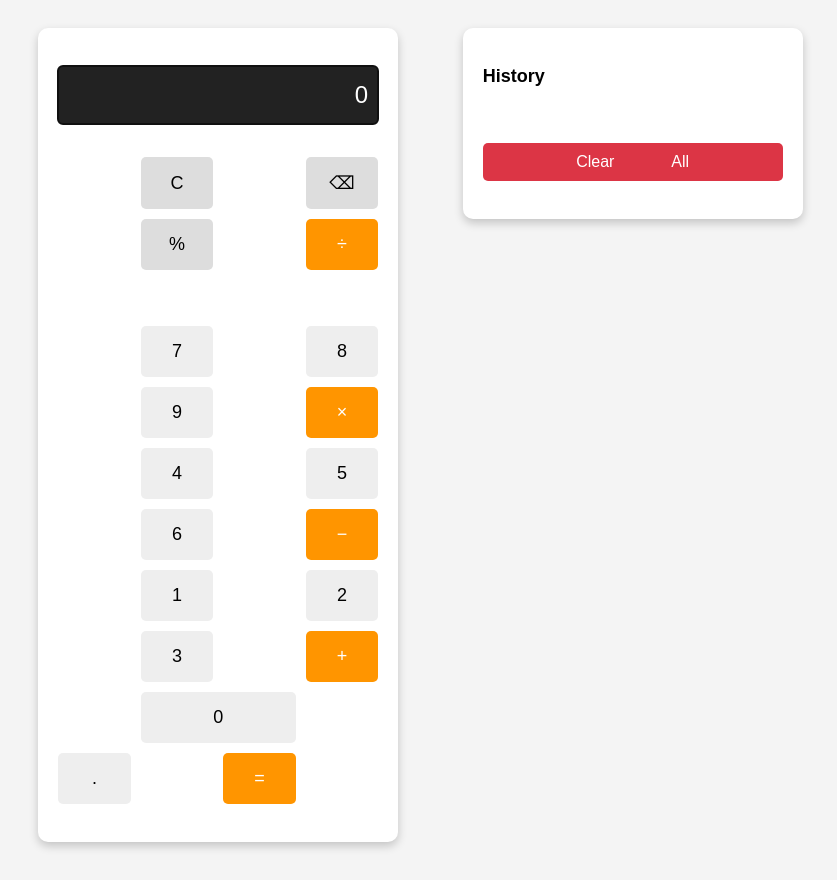
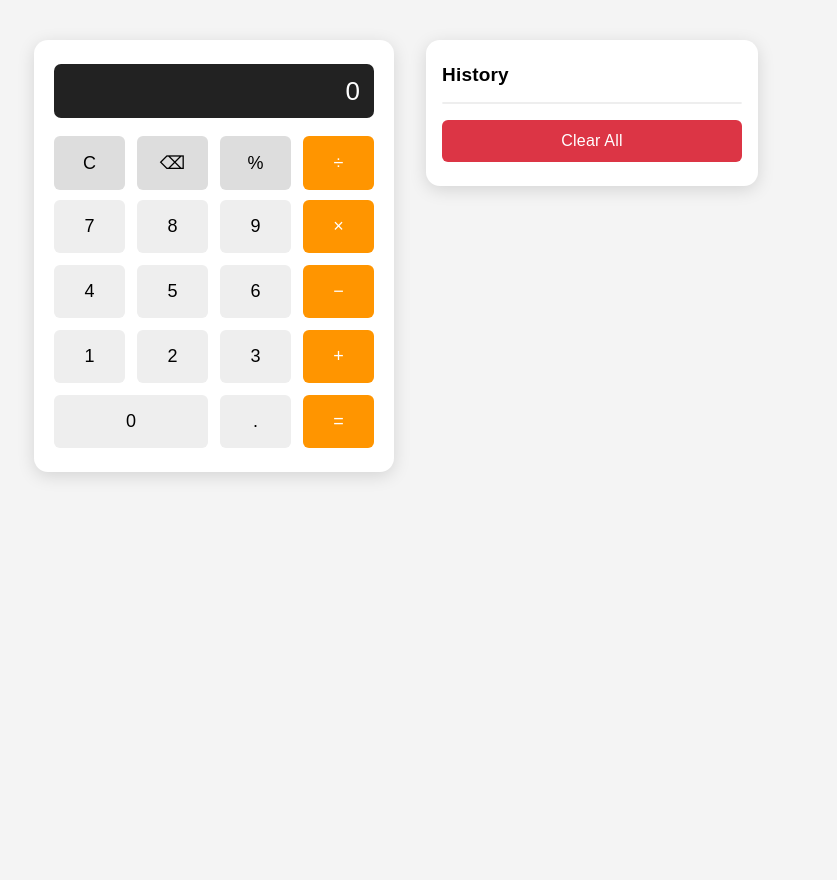
Before and after one commit to mohammadravoof/calculator, a plain HTML site: page index.html in a window 1280 px wide. Shown: the whole page, without its empty margins (244-1081 px from the left). Before the commit the page ends 856 px from the top, so only its background shows below. Drawn offline with Linux system fonts and the light colour scheme.

Commit message:
Fix (Layout)
Fixed the UI layout missmatch

```diff
--- a/index.html
+++ b/index.html
@@ -1,90 +1,382 @@
 <!DOCTYPE html>
 <html>
-
   <head>
     <title>Calculator</title>
   </head>
-
   <body
-    style="display:flex;justify-content:center;align-items:flex-start;height:100vh;background:#f4f4f4;font-family:Arial;padding:20px;">
-
+    style="
+      background: #f4f4f4;
+      font-family: Arial;
+      margin: 0;
+      min-height: 100vh;
+    "
+  >
+    <div
+      style="
+        display: flex;
+        justify-content: center;
+        align-items: flex-start;
+        min-height: 100vh;
+        gap: 32px;
+        padding: 40px 16px;
+      "
+    >
       <!-- Calculator Section -->
       <div
-        style="width:320px;background:#fff;padding:20px;border-radius:10px;box-shadow:0 4px 10px rgba(0,0,0,0.2);margin-right:20px;">
+        style="
+          width: 320px;
+          background: #fff;
+          padding: 24px 20px 24px 20px;
+          border-radius: 14px;
+          box-shadow: 0 4px 17px rgba(0, 0, 0, 0.13);
+        "
+      >
         <!-- Display -->
-
-        <input id="display" type="text"
-            style="width:100%;height:58px;background:#222;color:#fff;font-size:24px;text-align:right;padding:10px;border-radius:5px;margin-bottom:15px;border:none;box-sizing:border-box;"
-            value="0" autofocus />
-
+        <input
+          id="display"
+          type="text"
+          value="0"
+          autofocus
+          style="
+            width: 100%;
+            height: 54px;
+            background: #222;
+            color: #fff;
+            font-size: 26px;
+            text-align: right;
+            padding: 10px 14px;
+            border-radius: 7px;
+            margin-bottom: 18px;
+            border: none;
+            box-sizing: border-box;
+            outline: none;
+          "
+        />
 
         <!-- Buttons -->
-        <div style="display:grid;grid-template-columns:repeat(4,1fr);gap:10px;margin-bottom:10px;">
-            <button onclick="clearDisplay()"
-                style="padding:15px;font-size:18px;border:none;background:#ddd;border-radius:5px;">C</button>
-            <button onclick="backspace()"
-                style="padding:15px;font-size:18px;border:none;background:#ddd;border-radius:5px;">⌫</button>
-            <button onclick="append('%')"
-                style="padding:15px;font-size:18px;border:none;background:#ddd;border-radius:5px;">%</button>
-            <button onclick="append('/')"
-                style="padding:15px;font-size:18px;border:none;background:#ff9500;color:#fff;border-radius:5px;">÷</button>
+        <div
+          style="
+            display: grid;
+            grid-template-columns: repeat(4, 1fr);
+            gap: 12px;
+            margin-bottom: 10px;
+          "
+        >
+          <button
+            onclick="clearDisplay()"
+            style="
+              padding: 16px;
+              font-size: 18px;
+              border: none;
+              background: #ddd;
+              border-radius: 6px;
+            "
+          >
+            C
+          </button>
+          <button
+            onclick="backspace()"
+            style="
+              padding: 16px;
+              font-size: 18px;
+              border: none;
+              background: #ddd;
+              border-radius: 6px;
+            "
+          >
+            ⌫
+          </button>
+          <button
+            onclick="append('%')"
+            style="
+              padding: 16px;
+              font-size: 18px;
+              border: none;
+              background: #ddd;
+              border-radius: 6px;
+            "
+          >
+            %
+          </button>
+          <button
+            onclick="append('/')"
+            style="
+              padding: 16px;
+              font-size: 18px;
+              border: none;
+              background: #ff9500;
+              color: #fff;
+              border-radius: 6px;
+            "
+          >
+            ÷
+          </button>
         </div>
+        <div
+          style="
+            display: grid;
+            grid-template-columns: repeat(4, 1fr);
+            gap: 12px;
+          "
+        >
+          <!-- Row 2 -->
+          <button
+            onclick="append('7')"
+            style="
+              padding: 16px;
+              font-size: 18px;
+              border: none;
+              background: #eee;
+              border-radius: 6px;
+            "
+          >
+            7
+          </button>
+          <button
+            onclick="append('8')"
+            style="
+              padding: 16px;
+              font-size: 18px;
+              border: none;
+              background: #eee;
+              border-radius: 6px;
+            "
+          >
+            8
+          </button>
+          <button
+            onclick="append('9')"
+            style="
+              padding: 16px;
+              font-size: 18px;
+              border: none;
+              background: #eee;
+              border-radius: 6px;
+            "
+          >
+            9
+          </button>
+          <button
+            onclick="append('*')"
+            style="
+              padding: 16px;
+              font-size: 18px;
+              border: none;
+              background: #ff9500;
+              color: #fff;
+              border-radius: 6px;
+            "
+          >
+            ×
+          </button>
 
-        <div style="display:grid;grid-template-columns:repeat(4,1fr);gap:10px;">
-            <button onclick="append('7')"
-                style="padding:15px;font-size:18px;border:none;background:#eee;border-radius:5px;">7</button>
-            <button onclick="append('8')"
-                style="padding:15px;font-size:18px;border:none;background:#eee;border-radius:5px;">8</button>
-            <button onclick="append('9')"
-                style="padding:15px;font-size:18px;border:none;background:#eee;border-radius:5px;">9</button>
-            <button onclick="append('*')"
-                style="padding:15px;font-size:18px;border:none;background:#ff9500;color:#fff;border-radius:5px;">×</button>
+          <!-- Row 3 -->
+          <button
+            onclick="append('4')"
+            style="
+              padding: 16px;
+              font-size: 18px;
+              border: none;
+              background: #eee;
+              border-radius: 6px;
+            "
+          >
+            4
+          </button>
+          <button
+            onclick="append('5')"
+            style="
+              padding: 16px;
+              font-size: 18px;
+              border: none;
+              background: #eee;
+              border-radius: 6px;
+            "
+          >
+            5
+          </button>
+          <button
+            onclick="append('6')"
+            style="
+              padding: 16px;
+              font-size: 18px;
+              border: none;
+              background: #eee;
+              border-radius: 6px;
+            "
+          >
+            6
+          </button>
+          <button
+            onclick="append('-')"
+            style="
+              padding: 16px;
+              font-size: 18px;
+              border: none;
+              background: #ff9500;
+              color: #fff;
+              border-radius: 6px;
+            "
+          >
+            −
+          </button>
 
-            <button onclick="append('4')"
-                style="padding:15px;font-size:18px;border:none;background:#eee;border-radius:5px;">4</button>
-            <button onclick="append('5')"
-                style="padding:15px;font-size:18px;border:none;background:#eee;border-radius:5px;">5</button>
-            <button onclick="append('6')"
-                style="padding:15px;font-size:18px;border:none;background:#eee;border-radius:5px;">6</button>
-            <button onclick="append('-')"
-                style="padding:15px;font-size:18px;border:none;background:#ff9500;color:#fff;border-radius:5px;">−</button>
+          <!-- Row 4 -->
+          <button
+            onclick="append('1')"
+            style="
+              padding: 16px;
+              font-size: 18px;
+              border: none;
+              background: #eee;
+              border-radius: 6px;
+            "
+          >
+            1
+          </button>
+          <button
+            onclick="append('2')"
+            style="
+              padding: 16px;
+              font-size: 18px;
+              border: none;
+              background: #eee;
+              border-radius: 6px;
+            "
+          >
+            2
+          </button>
+          <button
+            onclick="append('3')"
+            style="
+              padding: 16px;
+              font-size: 18px;
+              border: none;
+              background: #eee;
+              border-radius: 6px;
+            "
+          >
+            3
+          </button>
+          <button
+            onclick="append('+')"
+            style="
+              padding: 16px;
+              font-size: 18px;
+              border: none;
+              background: #ff9500;
+              color: #fff;
+              border-radius: 6px;
+            "
+          >
+            +
+          </button>
 
-            <button onclick="append('1')"
-                style="padding:15px;font-size:18px;border:none;background:#eee;border-radius:5px;">1</button>
-            <button onclick="append('2')"
-                style="padding:15px;font-size:18px;border:none;background:#eee;border-radius:5px;">2</button>
-            <button onclick="append('3')"
-                style="padding:15px;font-size:18px;border:none;background:#eee;border-radius:5px;">3</button>
-            <button onclick="append('+')"
-                style="padding:15px;font-size:18px;border:none;background:#ff9500;color:#fff;border-radius:5px;">+</button>
-
-            <button onclick="append('0')"
-                style="grid-column:span 2;padding:15px;font-size:18px;border:none;background:#eee;border-radius:5px;">0</button>
-            <button onclick="append('.')"
-                style="padding:15px;font-size:18px;border:none;background:#eee;border-radius:5px;">.</button>
-            <button onclick="calculate()"
-                style="padding:15px;font-size:18px;border:none;background:#ff9500;color:#fff;border-radius:5px;">=</button>
+          <!-- Row 5 -->
+          <button
+            onclick="append('0')"
+            style="
+              grid-column: span 2;
+              padding: 16px;
+              font-size: 18px;
+              border: none;
+              background: #eee;
+              border-radius: 6px;
+            "
+          >
+            0
+          </button>
+          <button
+            onclick="append('.')"
+            style="
+              padding: 16px;
+              font-size: 18px;
+              border: none;
+              background: #eee;
+              border-radius: 6px;
+            "
+          >
+            .
+          </button>
+          <button
+            onclick="calculate()"
+            style="
+              padding: 16px;
+              font-size: 18px;
+              border: none;
+              background: #ff9500;
+              color: #fff;
+              border-radius: 6px;
+            "
+          >
+            =
+          </button>
         </div>
       </div>
-
       <!-- History Section -->
-    <div style="width:300px;background:#fff;padding:20px;border-radius:10px;box-shadow:0 4px 10px rgba(0,0,0,0.2);">
-        <h3 style="margin:0 0 10px;font-size:18px;">History</h3>
-        <ul id="historyList" style="list-style:none;padding:0;margin:0;max-height:400px;overflow-y:auto;"></ul>
-        <button onclick="clearHistory()"
-            style="margin-top:10px;padding:10px;width:100%;border:none;background:#dc3545;color:#fff;border-radius:5px;font-size:16px;">Clear
-            All</button>
+      <div
+        style="
+          width: 300px;
+          background: #fff;
+          padding: 24px 16px 24px 16px;
+          border-radius: 14px;
+          box-shadow: 0 4px 17px rgba(0, 0, 0, 0.13);
+          display: flex;
+          flex-direction: column;
+        "
+      >
+        <h3
+          style="
+            margin: 0 0 16px 0;
+            font-size: 19px;
+            font-weight: 600;
+            letter-spacing: 0.2px;
+          "
+        >
+          History
+        </h3>
+        <ul
+          id="historyList"
+          style="
+            list-style: none;
+            padding: 0;
+            margin: 0;
+            border-radius: 6px;
+            border: 1px solid #eee;
+            background: #fafbfc;
+            overflow-y: auto;
+          "
+        ></ul>
+        <button
+          onclick="clearHistory()"
+          style="
+            margin-top: 16px;
+            padding: 12px 0;
+            width: 100%;
+            border: none;
+            background: #dc3545;
+            color: #fff;
+            border-radius: 6px;
+            font-size: 16px;
+            font-weight: 500;
+            letter-spacing: 0.2px;
+          "
+        >
+          Clear All
+        </button>
       </div>
-
+    </div>
+    <!-- Keep the original JavaScript here -->
     <script>
+      // Your JavaScript is unchanged ...
       let display = document.getElementById('display');
       let currentInput = '';
       const operators = ['+', '-', '*', '/', '%'];
 
-        // Append logic with operator & decimal validation
       function append(value) {
         if (operators.includes(value)) {
-                if (currentInput === '' || operators.includes(currentInput.slice(-1))) return;
+          if (currentInput === '' || operators.includes(currentInput.slice(-1)))
+            return;
         }
         if (value === '.') {
           let parts = currentInput.split(/[\+\-\*\/%]/);
@@ -128,7 +420,6 @@
         }
       }
 
-        // History functions
       function saveToHistory(expression, result) {
         let history = JSON.parse(localStorage.getItem('calcHistory')) || [];
         history.push({ expression, result });
@@ -142,7 +433,8 @@
         historyList.innerHTML = '';
         history.forEach((item, index) => {
           let li = document.createElement('li');
-                li.style = "padding:5px;border-bottom:1px solid #ddd;display:flex;justify-content:space-between;align-items:center;";
+          li.style =
+            'padding:5px 0 5px 0;border-bottom:1px solid #e2e2e2;display:flex;justify-content:space-between;align-items:center;';
           li.innerHTML = `
       <span>${item.expression} = ${item.result}</span>
       <div>
@@ -188,11 +480,10 @@
           clearDisplay();
         } else if (e.key === 'Tab') {
           e.preventDefault(); // Stop focus change
-                clearDisplay();     // Clear the display
+          clearDisplay(); // Clear the display
         }
       });
       window.onload = renderHistory;
     </script>
   </body>
-
 </html>
```
Lines whose indentation alone changed are shown as unchanged.
